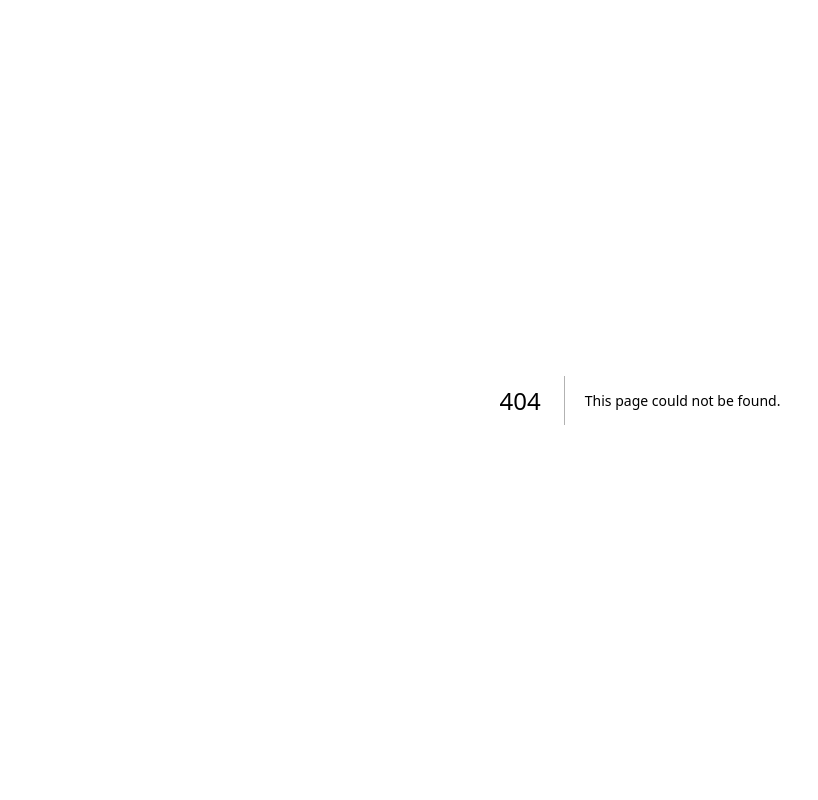
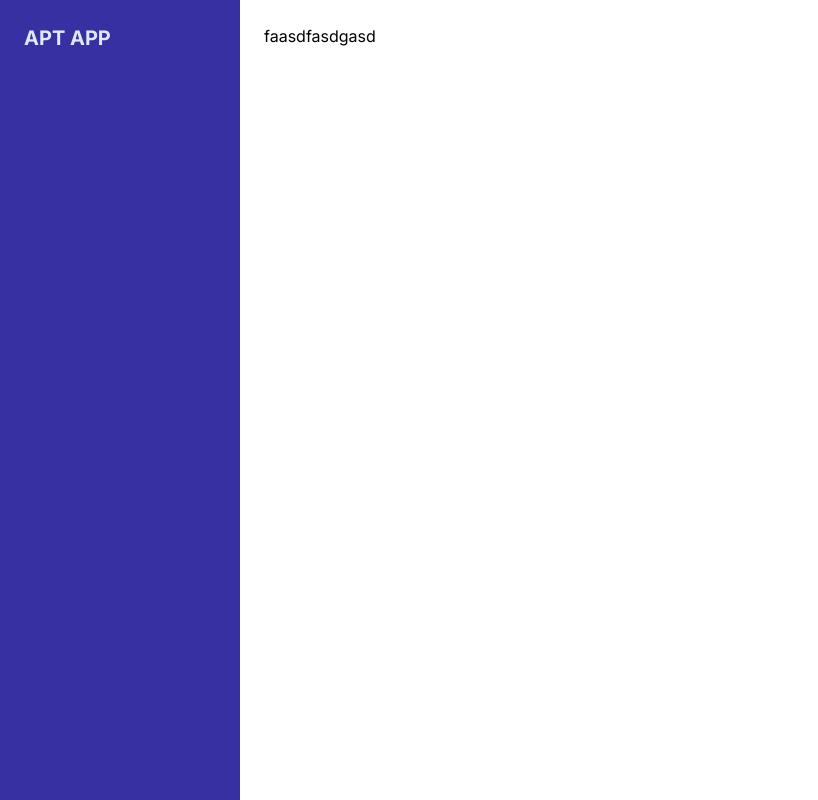
Before and after one commit to 4cody/apt, a Next.js app in the folder client/: page /dashboard in a window 1280 px wide. Before the commit this address had no page. Shown: the whole page, without its empty margins (0-818 px from the left). Built offline with nearby package versions, Linux system fonts and the light colour scheme.

Commit message:
dashboard page init

```diff
--- /dev/null
+++ b/client/src/app/dashboard/page.tsx
@@ -0,0 +1,37 @@
+"use client";
+import Link from "next/link";
+import React, { useEffect } from "react";
+import { useRouter } from "next/navigation";
+import axios from "axios";
+import { toast } from "react-hot-toast";
+
+export default function LoginPage() {
+  const router = useRouter();
+  const [user, setUser] = React.useState({
+    email: "",
+    password: "",
+  });
+  //   const [buttonDisabled, setButtonDisabled] = React.useState(false);
+  const [loading, setLoading] = React.useState(false);
+
+  //   const onLogin = async () => {
+
+  //   };
+
+  //   useEffect(() => {
+  //     if (user.email.length > 0 && user.password.length > 0) {
+  //       setButtonDisabled(false);
+  //     } else {
+  //       setButtonDisabled(true);
+  //     }
+  //   }, [user]);
+
+  return (
+    <div className="min-h-screen w-full flex">
+      <div className="w-60 bg-indigo-800 p-6 text-indigo-100">
+        <h1 className="text-xl uppercase font-bold">Apt App</h1>
+      </div>
+      <div className="grow p-6">faasdfasdgasd</div>
+    </div>
+  );
+}
--- a/client/src/components/nav.tsx
+++ b/client/src/components/nav.tsx
@@ -13,7 +13,7 @@ export default () => (
     </div>
 
     <Link
-      href="#"
+      href="/dashboard"
       className="bg-zinc-300 text-zinc-800 py-2 px-4 border-4 border-indigo-500 rounded hover:text-zinc-400 hover:bg-zinc-600 hover:scale-90 ease-out duration-100"
     >
       Login
```
